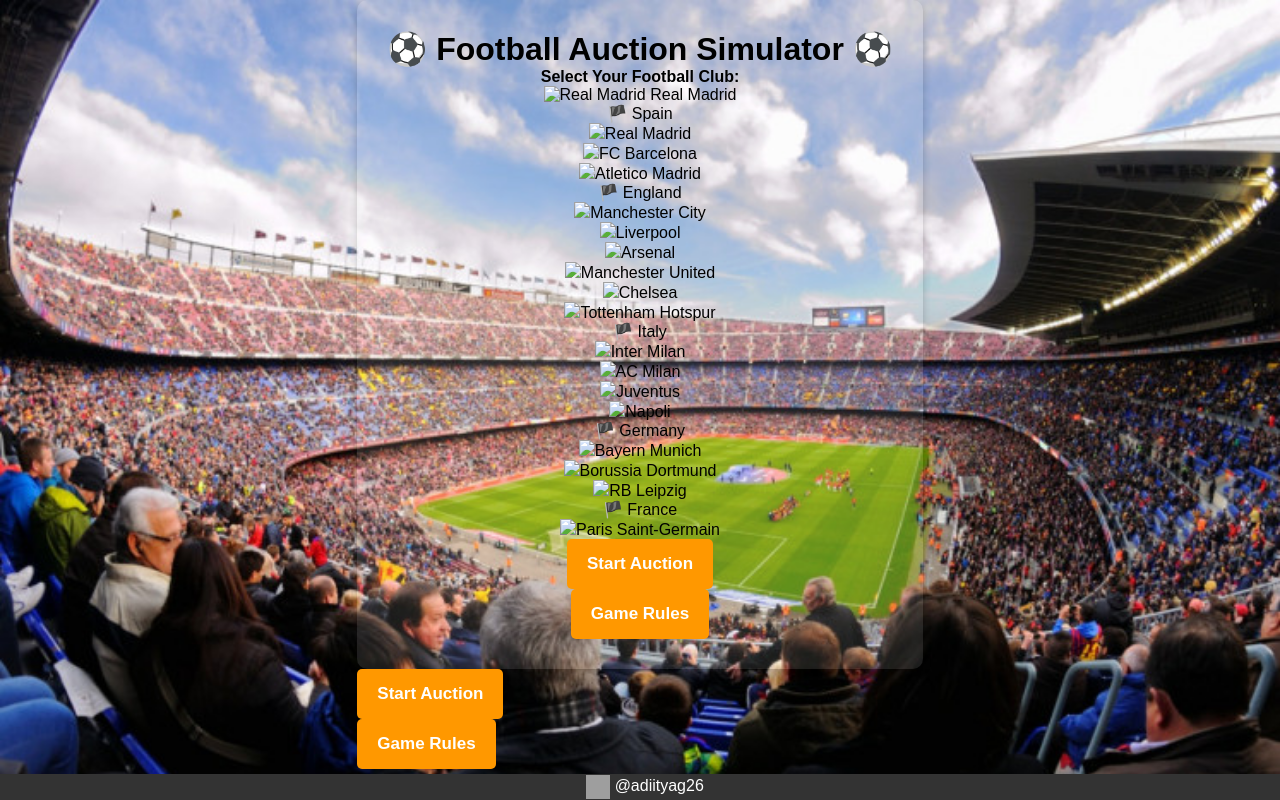
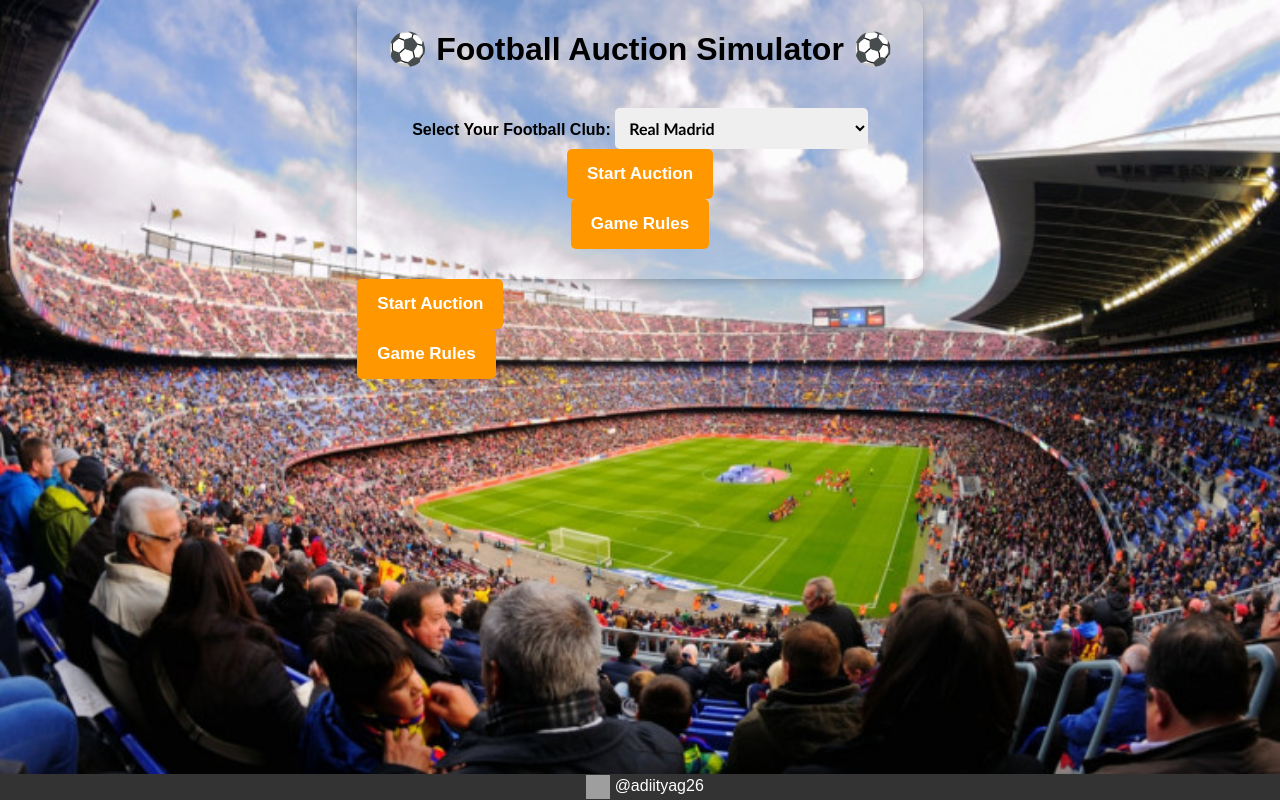
Before and after one commit to adiitya2/football-auction-simulator, a plain HTML site: page index.html in a window 1280 px wide. Drawn offline with nearby package versions, Linux system fonts and the light colour scheme; grey boxes are pictures that could not be loaded.

Commit message:
Update index.html

```diff
--- a/index.html
+++ b/index.html
@@ -42,43 +42,40 @@ document.addEventListener("click", function () {
 </script>
 
 
-               <div class="form-group">
-                    <label>Select Your Football Club:</label>
-                    <div class="custom-select" id="teamSelectCustom">
-                        <div class="selected-option">
-                            <img src="logos/real_madrid.png" alt="Real Madrid">
-                            <span>Real Madrid</span>
-                        </div>
-                        <div class="options">
-                            <div class="country-label">🏴 Spain</div>
-                            <div class="option" data-value="Real Madrid"><img src="logos/real_madrid.png">Real Madrid</div>
-                            <div class="option" data-value="FC Barcelona"><img src="logos/barcelona.png">FC Barcelona</div>
-                            <div class="option" data-value="Atletico Madrid"><img src="logos/atletico.png">Atletico Madrid</div>
+                <div class="form-group">
+                    <label for="teamSelect">Select Your Football Club:</label>
+                    <select id="teamSelect" required>
+                        <optgroup label="🏴 Spain">
+                            <option value="Real Madrid">Real Madrid</option>
+                            <option value="FC Barcelona">FC Barcelona</option>
+                            <option value="Atletico Madrid">Atletico Madrid</option>
 
-                            <div class="country-label">🏴 England</div>
-                            <div class="option" data-value="Manchester City"><img src="logos/man_city.png">Manchester City</div>
-                            <div class="option" data-value="Liverpool"><img src="logos/liverpool.png">Liverpool</div>
-                            <div class="option" data-value="Arsenal"><img src="logos/arsenal.png">Arsenal</div>
-                            <div class="option" data-value="Manchester United"><img src="logos/man_united.png">Manchester United</div>
-                            <div class="option" data-value="Chelsea"><img src="logos/chelsea.png">Chelsea</div>
-                            <div class="option" data-value="Tottenham Hotspur"><img src="logos/tottenham.png">Tottenham Hotspur</div>
+                        </optgroup>
+                        <optgroup label="🏴 England">
+                            <option value="Manchester City">Manchester City</option>
+                            <option value="Liverpool">Liverpool</option>
+                            <option value="Arsenal">Arsenal</option>
+                            <option value="Manchester United">Manchester United</option>
+                            <option value="Chelsea">Chelsea</option>
+                            <option value="Tottenham Hotspur">Tottenham Hotspur</option>
 
-                            <div class="country-label">🏴 Italy</div>
-                            <div class="option" data-value="Inter Milan"><img src="logos/inter.png">Inter Milan</div>
-                            <div class="option" data-value="AC Milan"><img src="logos/ac_milan.png">AC Milan</div>
-                            <div class="option" data-value="Juventus"><img src="logos/juventus.png">Juventus</div>
-                            <div class="option" data-value="Napoli"><img src="logos/napoli.png">Napoli</div>
+                        </optgroup>
+                        <optgroup label="🏴 Italy">
+                            <option value="Inter Milan">Inter Milan</option>
+                            <option value="AC Milan">AC Milan</option>
+                            <option value="Juventus">Juventus</option>
+                            <option value="Napoli">Napoli</option>
+                        </optgroup>
+                        <optgroup label="🏴 Germany">
+                            <option value="Bayern Munich">Bayern Munich</option>
+                            <option value="Borussia Dortmund">Borussia Dortmund</option>
+                            <option value="RB Leipzig">RB Leipzig</option>
+                        </optgroup>
+                        <optgroup label="🏴 France">
+                            <option value="Paris Saint-Germain">Paris Saint-Germain</option>
+                        </optgroup>
 
-                            <div class="country-label">🏴 Germany</div>
-                            <div class="option" data-value="Bayern Munich"><img src="logos/bayern.png">Bayern Munich</div>
-                            <div class="option" data-value="Borussia Dortmund"><img src="logos/dortmund.png">Borussia Dortmund</div>
-                            <div class="option" data-value="RB Leipzig"><img src="logos/leipzig.png">RB Leipzig</div>
-
-                            <div class="country-label">🏴 France</div>
-                            <div class="option" data-value="Paris Saint-Germain"><img src="logos/psg.png">Paris Saint-Germain</div>
-
-                        </div>
-                    </div>
+                    </select>
                 </div>
 
                 <button type="submit" class="btn">Start Auction</button>
```
